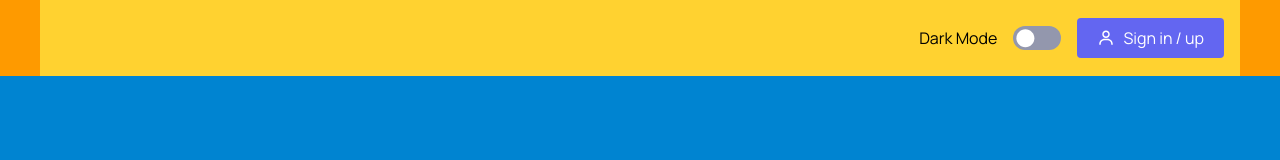
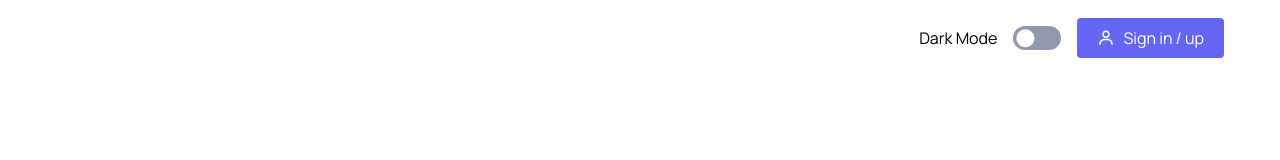
Before and after one commit to JariPii/silicon-assignment, a website: page src/index.html in a window 1280 px wide. Drawn offline with Linux system fonts and the light colour scheme.

Commit message:
Removes dev colors

```diff
--- a/src/index.html
+++ b/src/index.html
@@ -6,12 +6,10 @@
     <link rel="stylesheet" href="./output.css" />
     <title>Document</title>
   </head>
-  <body class="flex justify-center items-center flex-col bg-sky-600">
-    <header
-      class="w-full flex justify-center h-[52px] lg:h-[76px] bg-amber-500"
-    >
+  <body class="flex justify-center items-center flex-col">
+    <header class="w-full flex justify-center h-[52px] lg:h-[76px]">
       <div
-        class="flex items-center justify-between bg-amber-300 w-full p-4 silicon-max-width"
+        class="flex items-center justify-between w-full p-4 silicon-max-width"
       >
         <img src="../public/images/brand-logos/solid_logo.svg" alt="" />
 
```
